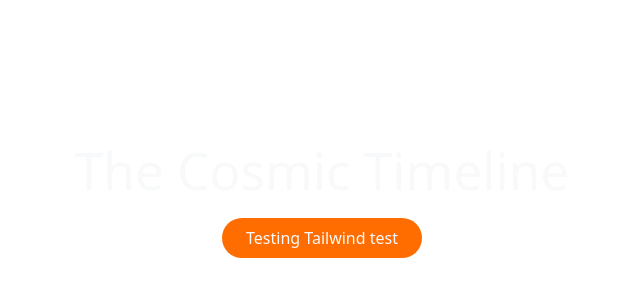
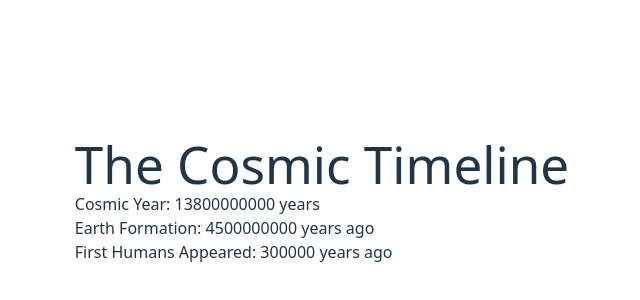
Before and after one commit to drinnster/theCosmicTimeline, a React (Vite) app: page / in a window 1280 px wide. Shown: the part 200-500 px from the top of the page, without its empty margins (318-958 px from the left). Built offline with nearby package versions, Linux system fonts and the light colour scheme.

Commit message:
add basic math and constants

```diff
--- a/src/App.tsx
+++ b/src/App.tsx
@@ -1,21 +1,15 @@
-import { useState } from 'react'
-import './App.css'
+import React from 'react';
+import { cosmicYear, earthFormationYear, firstHumansYear } from './constants';
 
-function App() {
-  const [count, setCount] = useState(0)
+const App = () => {
+  return (
+    <div className="App">
+      <h1>The Cosmic Timeline</h1>
+      <p>Cosmic Year: {cosmicYear} years</p>
+      <p>Earth Formation: {earthFormationYear} years ago</p>
+      <p>First Humans Appeared: {firstHumansYear} years ago</p>
+    </div>
+  );
+};
 
-  return (
-    <>
-      <div>
-        <h1 class="text-supernovawhite">The Cosmic Timeline</h1>
-      <div class="mt-5">
-        <button class="rounded-full bg-meteororange text-supernovawhite px-6 py-2">
-          Testing Tailwind test
-        </button>
-      </div>
-      </div>
-    </>
-  )
-}
-
-export default App
+export default App;
--- /dev/null
+++ b/src/constants.ts
@@ -0,0 +1,7 @@
+// Constants related to the Cosmic Timeline
+export const cosmicYear = 13.8e9; // The age of the universe in years (13.8 billion years)
+export const cosmicStartYear = 0;  // Year 0 represents the Big Bang
+export const earthFormationYear = 4.5e9; // Earth's formation: 4.5 billion years ago
+export const firstHumansYear = 3e5;  // First humans appeared ~300,000 years ago
+export const firstWrittenRecordsYear = 5e3;  // First written records ~5,000 years ago
+// Add other cosmic or historical constants as needed
```
Also changed, not shown: src/calendars/Hebrew.ts (added), src/calendars/Hebrew.tsx (deleted), src/calendars/Hindu.ts (added), src/calendars/Hindu.tsx (deleted), src/calendars/Islamic.ts (added), src/calendars/Islamic.tsx (deleted), src/calendars/Julian.ts (added), src/calendars/Julian.tsx (deleted), src/calendars/Persian.ts (added), src/calendars/Persian.tsx (deleted).
